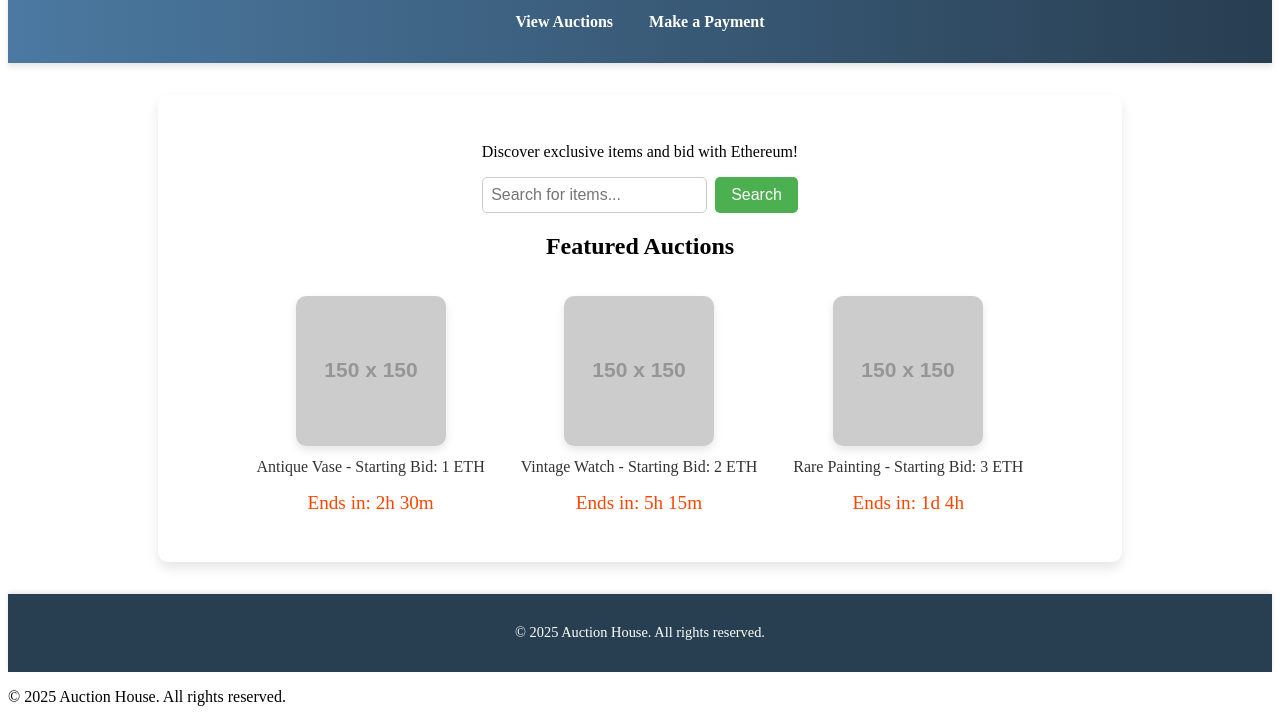
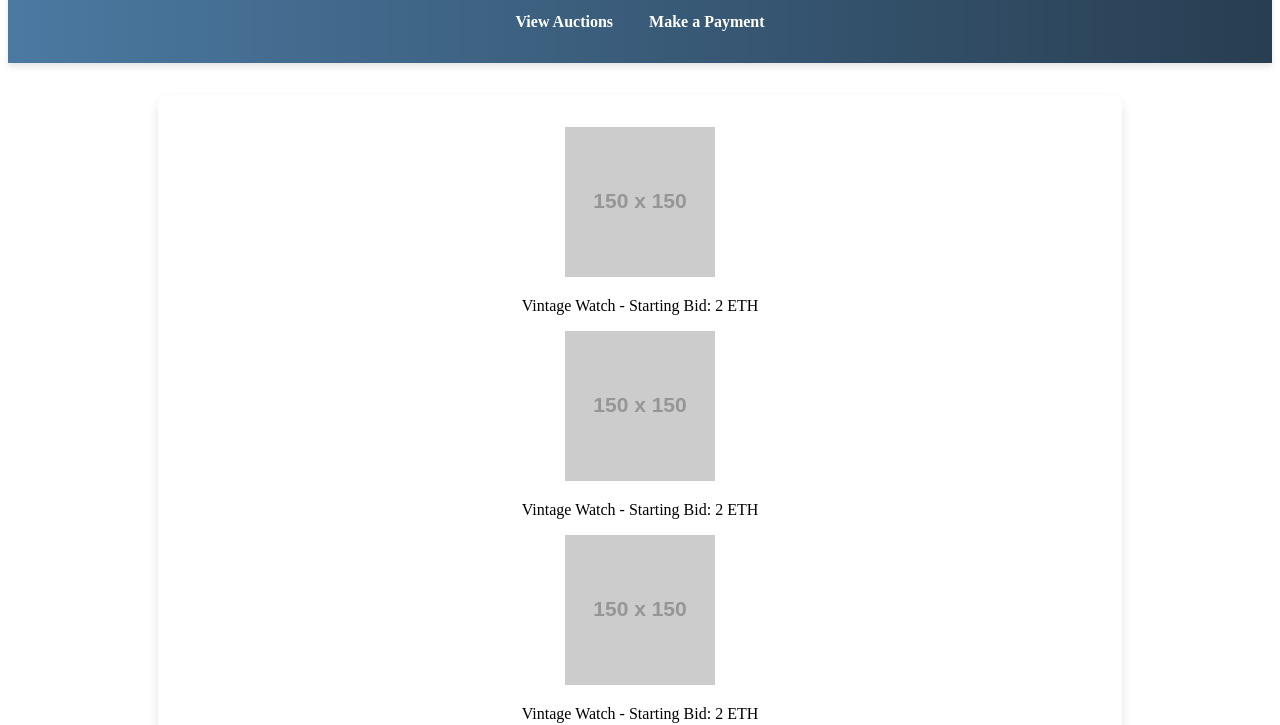
Before and after one commit to Dacres0/Daniel-Acres, a plain HTML site: page index.html in a window 1280 px wide. Shown: the part 90-815 px from the top of the page. Drawn offline with Linux system fonts and the light colour scheme; placeholder pictures from the web are drawn by us.

Commit message:
Update index.html

```diff
--- a/index.html
+++ b/index.html
@@ -3,41 +3,32 @@
 <head>
     <meta charset="UTF-8">
     <meta name="viewport" content="width=device-width, initial-scale=1.0">
-    <title>ByBit - Home</title>
+    <title>Auction House - Home</title>
     <link rel="stylesheet" href="styles.css">
 </head>
 <body>
     <header>
         <h1>BitBay</h1>
         <nav>
-            <a href="auction.html">View Auctions</a>
+            <a href="products.html">View Auctions</a>
             <a href="payment.html">Make a Payment</a>
         </nav>
     </header>
     <main>
-        <p>Discover exclusive items and bid with Ethereum!</p>
-        <div class="search-bar">
-            <input type="text" placeholder="Search for items...">
-            <button>Search</button>
-        </div>
-        <section>
-            <h2>Featured Auctions</h2>
-            <div class="product">
-                <img src="https://via.placeholder.com/150?text=Antique+Vase" alt="Antique Vase">
-                <p>Antique Vase - Starting Bid: 1 ETH</p>
-                <div class="timer">Ends in: 2h 30m</div>
-            </div>
-            <div class="product">
+        <div class="carousel">
+            <div class="slide">
                 <img src="https://via.placeholder.com/150?text=Vintage+Watch" alt="Vintage Watch">
                 <p>Vintage Watch - Starting Bid: 2 ETH</p>
-                <div class="timer">Ends in: 5h 15m</div>
             </div>
-            <div class="product">
-                <img src="https://via.placeholder.com/150?text=Rare+Painting" alt="Rare Painting">
-                <p>Rare Painting - Starting Bid: 3 ETH</p>
-                <div class="timer">Ends in: 1d 4h</div>
+            <div class="slide">
+                <img src="https://via.placeholder.com/150?text=Vintage+Watch" alt="Vintage Watch">
+                <p>Vintage Watch - Starting Bid: 2 ETH</p>
             </div>
-        </section>
+            <div class="slide">
+                <img src="https://via.placeholder.com/150?text=Vintage+Watch" alt="Vintage Watch">
+                <p>Vintage Watch - Starting Bid: 2 ETH</p>
+            </div>
+        </div>
     </main>
     <footer>
         <p>&copy; 2025 Auction House. All rights reserved.</p>
```
